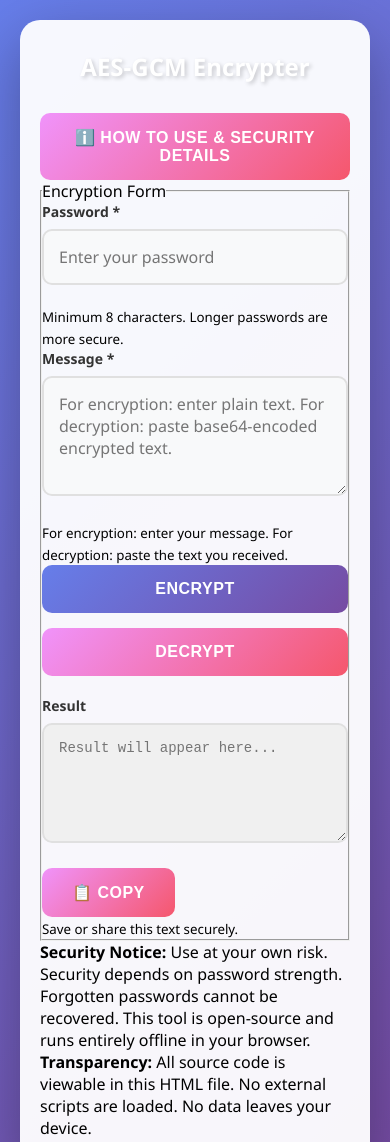
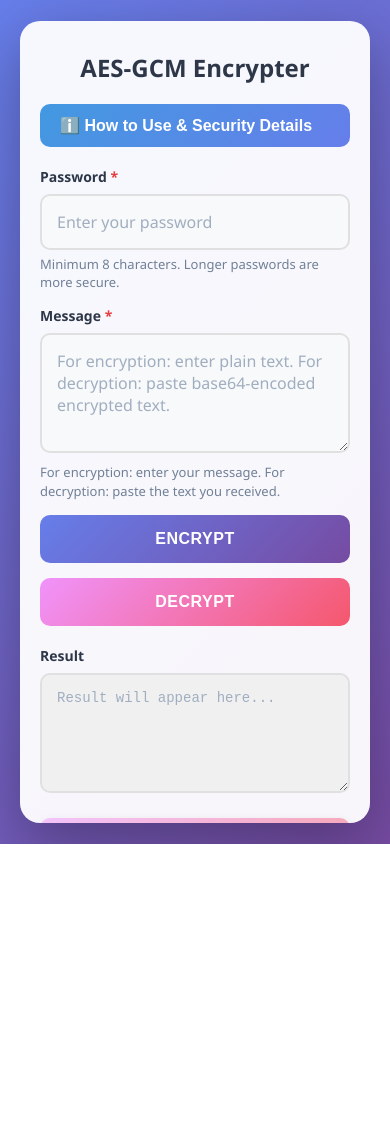
Before and after one commit to SparkTheProtogenUwU/encrypter, a plain HTML site: page index.html in a window 390 px wide. Shown: the top 1142 px of the page. After the commit the page ends 844 px from the top, so only its background shows below. Drawn offline with Linux system fonts and the light colour scheme.

Commit message:
Update style.css

```diff
--- a/style.css
+++ b/style.css
@@ -15,11 +15,17 @@ body {
 }
 
 h2 {
-  color: #fff;
+  color: #2d3748;
   text-align: center;
   font-size: 2rem;
-  margin-bottom: 30px;
-  text-shadow: 2px 2px 4px rgba(0, 0, 0, 0.2);
+  margin-bottom: 20px;
+}
+
+h3 {
+  color: #2d3748;
+  font-size: 1.2rem;
+  margin-top: 15px;
+  margin-bottom: 10px;
 }
 
 .container {
@@ -27,8 +33,129 @@ h2 {
   border-radius: 20px;
   padding: 40px;
   box-shadow: 0 20px 60px rgba(0, 0, 0, 0.3);
-  max-width: 500px;
+  max-width: 600px;
   width: 100%;
+  max-height: 90vh;
+  overflow-y: auto;
+}
+
+/* Info Section */
+.info-section {
+  margin-bottom: 20px;
+}
+
+.info-toggle {
+  width: 100%;
+  padding: 12px 20px;
+  background: linear-gradient(135deg, #4299e1 0%, #667eea 100%);
+  color: white;
+  border: none;
+  border-radius: 10px;
+  cursor: pointer;
+  font-size: 16px;
+  font-weight: 600;
+  transition: all 0.3s ease;
+  text-align: left;
+}
+
+.info-toggle:hover {
+  transform: translateY(-1px);
+  box-shadow: 0 5px 15px rgba(66, 153, 225, 0.4);
+}
+
+.info-content {
+  background: #f7fafc;
+  border: 2px solid #e2e8f0;
+  border-radius: 10px;
+  padding: 20px;
+  margin-top: 10px;
+  font-size: 14px;
+  line-height: 1.6;
+}
+
+.info-content ul {
+  margin-left: 20px;
+  margin-bottom: 15px;
+}
+
+.info-content li {
+  margin-bottom: 8px;
+}
+
+.info-content p {
+  margin-bottom: 10px;
+}
+
+/* Alert Box */
+.alert-box {
+  padding: 15px 20px;
+  border-radius: 10px;
+  margin-bottom: 20px;
+  font-weight: 500;
+  animation: slideDown 0.3s ease;
+}
+
+.alert-error {
+  background: #fed7d7;
+  color: #c53030;
+  border: 2px solid #fc8181;
+}
+
+.alert-success {
+  background: #c6f6d5;
+  color: #22543d;
+  border: 2px solid #68d391;
+}
+
+@keyframes slideDown {
+  from {
+    opacity: 0;
+    transform: translateY(-10px);
+  }
+  to {
+    opacity: 1;
+    transform: translateY(0);
+  }
+}
+
+/* Fieldset */
+fieldset {
+  border: none;
+  padding: 0;
+  margin: 0;
+}
+
+.sr-only {
+  position: absolute;
+  width: 1px;
+  height: 1px;
+  padding: 0;
+  margin: -1px;
+  overflow: hidden;
+  clip: rect(0, 0, 0, 0);
+  white-space: nowrap;
+  border-width: 0;
+}
+
+.label {
+  display: block;
+  margin-bottom: 8px;
+  color: #2d3748;
+  font-weight: 600;
+  font-size: 14px;
+}
+
+.required {
+  color: #e53e3e;
+}
+
+.helper-text {
+  display: block;
+  color: #718096;
+  font-size: 13px;
+  margin-top: -15px;
+  margin-bottom: 15px;
+  line-height: 1.4;
 }
 
 input[type="password"],
@@ -61,6 +188,38 @@ textarea#output {
   background: #f0f0f0;
   font-family: 'Courier New', monospace;
   font-size: 14px;
+  margin-bottom: 10px;
+}
+
+/* Output Wrapper with Copy Button */
+.output-wrapper {
+  position: relative;
+}
+
+.copy-btn {
+  position: absolute;
+  bottom: 15px;
+  right: 15px;
+  padding: 8px 16px;
+  background: linear-gradient(135deg, #48bb78 0%, #38a169 100%);
+  color: white;
+  border: none;
+  border-radius: 8px;
+  cursor: pointer;
+  font-size: 14px;
+  font-weight: 600;
+  transition: all 0.3s ease;
+  box-shadow: 0 2px 8px rgba(0, 0, 0, 0.15);
+}
+
+.copy-btn:hover:not(:disabled) {
+  transform: translateY(-2px);
+  box-shadow: 0 4px 12px rgba(72, 187, 120, 0.4);
+}
+
+.copy-btn:disabled {
+  opacity: 0.5;
+  cursor: not-allowed;
 }
 
 .button-group {
@@ -69,7 +228,7 @@ textarea#output {
   margin-bottom: 20px;
 }
 
-button {
+button[type="button"] {
   flex: 1;
   padding: 15px 30px;
   font-size: 16px;
@@ -82,45 +241,62 @@ button {
   letter-spacing: 0.5px;
 }
 
-button:first-of-type {
+button[type="button"]:first-child {
   background: linear-gradient(135deg, #667eea 0%, #764ba2 100%);
   color: white;
 }
 
-button:first-of-type:hover {
+button[type="button"]:first-child:hover {
   transform: translateY(-2px);
   box-shadow: 0 10px 20px rgba(102, 126, 234, 0.4);
 }
 
-button:first-of-type:active {
+button[type="button"]:first-child:active {
   transform: translateY(0);
 }
 
-button:last-of-type {
+button[type="button"]:nth-child(2) {
   background: linear-gradient(135deg, #f093fb 0%, #f5576c 100%);
   color: white;
 }
 
-button:last-of-type:hover {
+button[type="button"]:nth-child(2):hover {
   transform: translateY(-2px);
   box-shadow: 0 10px 20px rgba(245, 87, 108, 0.4);
 }
 
-button:last-of-type:active {
+button[type="button"]:nth-child(2):active {
   transform: translateY(0);
 }
 
-.label {
-  display: block;
-  margin-bottom: 8px;
-  color: #333;
-  font-weight: 600;
-  font-size: 14px;
+/* Footer Info */
+.footer-info {
+  margin-top: 25px;
+  padding-top: 20px;
+  border-top: 2px solid #e2e8f0;
+  font-size: 13px;
+  line-height: 1.6;
 }
 
+.footer-info p {
+  margin-bottom: 10px;
+  color: #4a5568;
+}
+
+.footer-info strong {
+  color: #2d3748;
+}
+
+.transparency {
+  font-size: 12px;
+  color: #718096;
+}
+
+/* Responsive Design */
 @media (max-width: 600px) {
   .container {
     padding: 30px 20px;
+    max-height: 95vh;
   }
 
   h2 {
@@ -130,4 +306,26 @@ button:last-of-type:active {
   .button-group {
     flex-direction: column;
   }
+
+  .copy-btn {
+    position: static;
+    width: 100%;
+    margin-top: 10px;
+  }
+
+  .info-content {
+    font-size: 13px;
+  }
 }
+
+/* Focus visible for accessibility */
+*:focus-visible {
+  outline: 3px solid #667eea;
+  outline-offset: 2px;
+}
+
+/* Improve contrast for better accessibility */
+::placeholder {
+  color: #a0aec0;
+  opacity: 1;
+}
```
